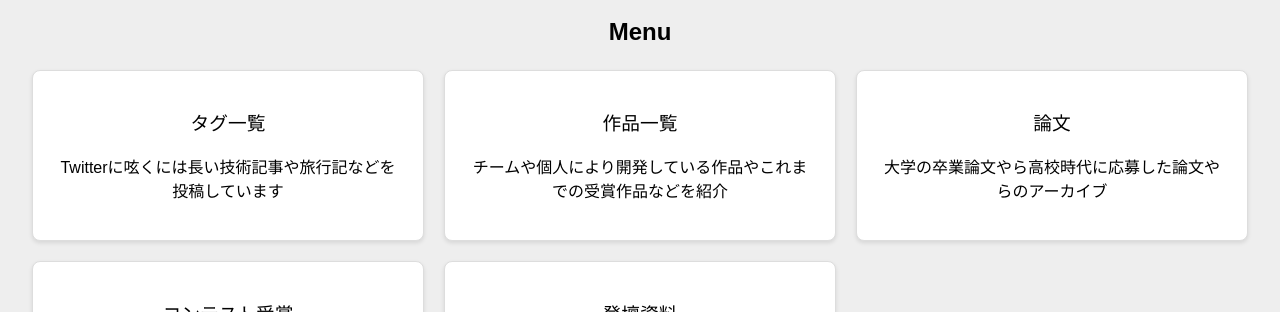
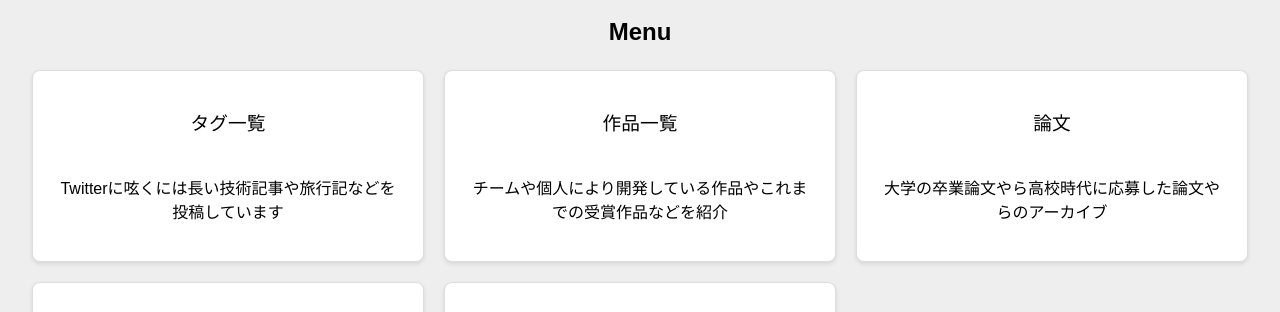
Before and after one commit to takoyaki-3/takoyaki3-com, a React (Vite) app: page / in a window 1280 px wide. Shown: the part 613-925 px from the top of the page. Built offline with nearby package versions, Linux system fonts and the light colour scheme.

Commit message:
カードサイズを最適化

```diff
--- a/src/App.css
+++ b/src/App.css
@@ -128,6 +128,10 @@ a:hover {
   border-radius: 8px;
   box-shadow: 0 2px 4px rgba(0, 0, 0, 0.1);
   transition: box-shadow 0.2s ease-in-out;
+  min-height: 150px; /* カードの最小高さを設定 */
+  display: flex;
+  flex-direction: column;
+  justify-content: space-between;
 }
 
 .card:hover {
```
